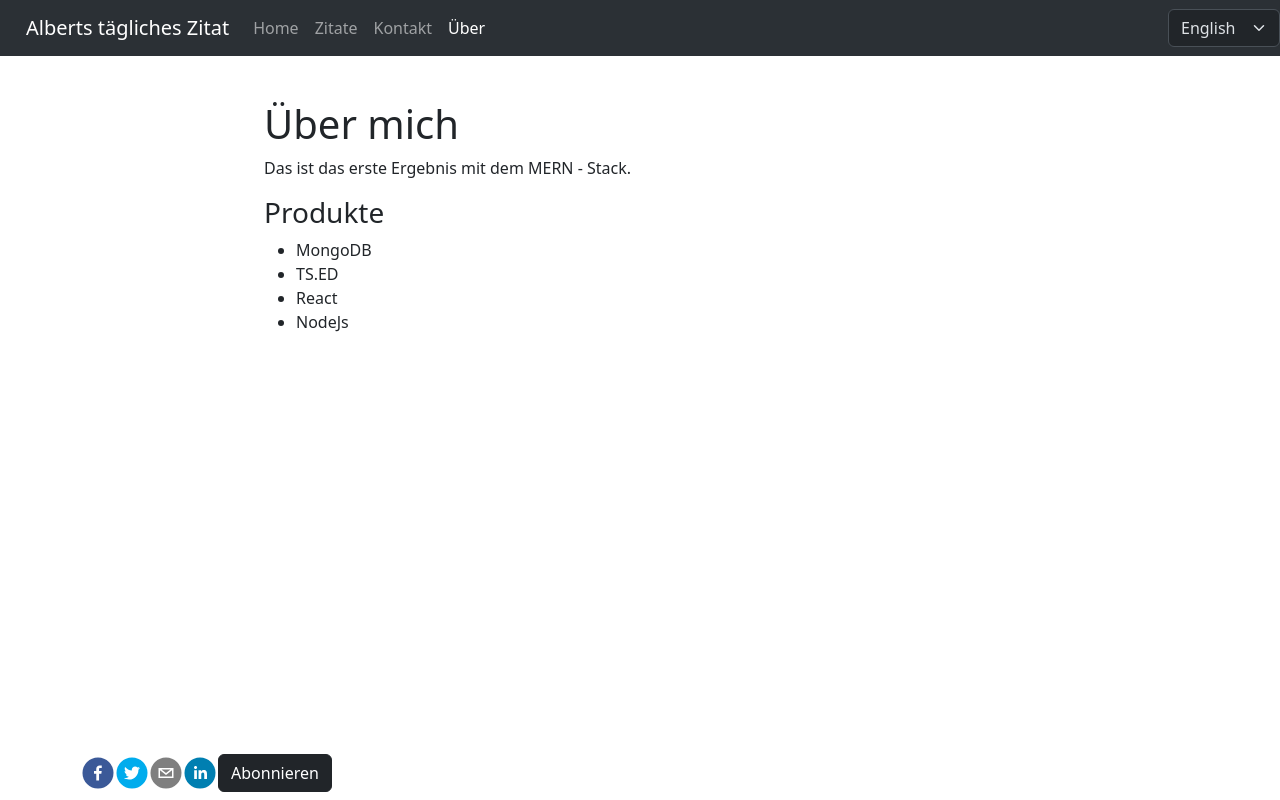
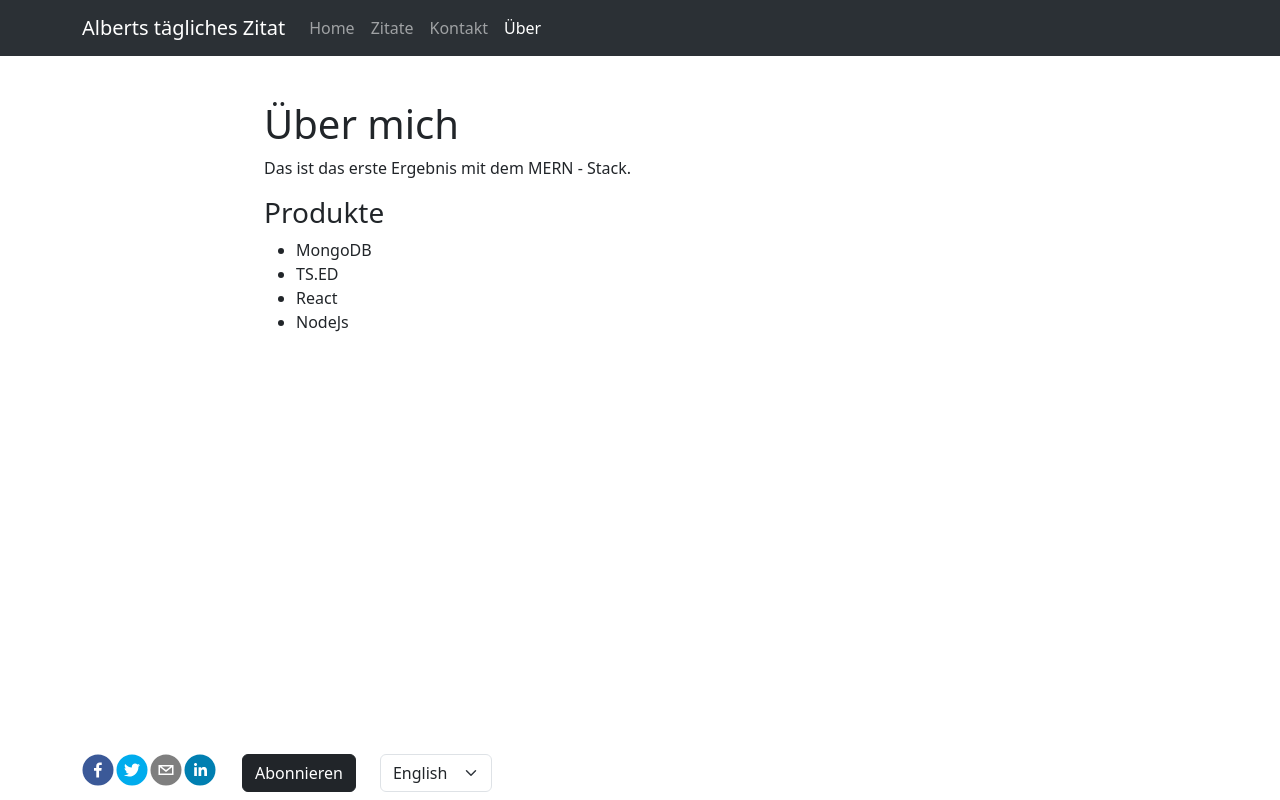
Before and after one commit to albertokrug/quotes, a React (Create React App) app: page /about in a window 1280 px wide. Built offline with nearby package versions, Linux system fonts and the light colour scheme.

Commit message:
first version

```diff
--- a/src/App.js
+++ b/src/App.js
@@ -22,7 +22,7 @@ function App() {
     <IntlProvider locale={locale} messages={messages}>
       <Container>
         <Row>
-          <Navigation onChangeHandler={handleLanguageChange} />
+          <Navigation />
         </Row>
       </Container>
       <Container style={{ padding: "100px 0 60px 0" }}>
@@ -37,7 +37,7 @@ function App() {
       </Container>
       <Container>
         <Row>
-          <Footer />
+          <Footer onChangeHandler={handleLanguageChange} />
         </Row>
       </Container>
     </IntlProvider>
--- a/src/components/Footer.jsx
+++ b/src/components/Footer.jsx
@@ -1,16 +1,24 @@
-import { Col, Container, Navbar } from "react-bootstrap";
+import { Col, Container, Navbar, Row } from "react-bootstrap";
 import Social from "./Social";
 import Subscription from "../features/subscription/Subscription";
+import LanguageSelector from "../features/language/LanguageSelector";
 
-const Footer = () => {
+const Footer = (props) => {
   return (
     <Col>
-      <Navbar fixed="bottom">
+      <Navbar fixed="bottom" className="justify-content-between">
         <Container>
-          <Navbar.Collapse>
-            <Social />
-            <Subscription />
-          </Navbar.Collapse>
+          <Row>
+            <Col xs="auto">
+              <Social />
+            </Col>
+            <Col xs="auto">
+              <Subscription />
+            </Col>
+            <Col xs="auto">
+              <LanguageSelector onChangeHandler={props.onChangeHandler} />
+            </Col>
+          </Row>
         </Container>
       </Navbar>
     </Col>
--- a/src/components/Navigation.jsx
+++ b/src/components/Navigation.jsx
@@ -2,10 +2,9 @@ import React from "react";
 import { Navbar, Nav } from "react-bootstrap";
 import { LinkContainer } from "react-router-bootstrap";
 import Container from "react-bootstrap/Container";
-import LanguageSelector from "../features/language/LanguageSelector";
 import { FormattedMessage } from "react-intl";
 
-const Navigation = (props) => {
+const Navigation = () => {
   return (
     <>
       <Navbar
@@ -50,7 +49,6 @@ const Navigation = (props) => {
             </Nav>
           </Navbar.Collapse>
         </Container>
-        <LanguageSelector onChangeHandler={props.onChangeHandler} />
       </Navbar>
     </>
   );
--- a/src/features/language/LanguageSelector.jsx
+++ b/src/features/language/LanguageSelector.jsx
@@ -1,4 +1,4 @@
-import { Col, Form, Row } from "react-bootstrap";
+import { Col, Form, Navbar, Row } from "react-bootstrap";
 
 export default function LanguageSelector(props) {
   const handleLanguageSelect = (e) => {
@@ -7,16 +7,14 @@ export default function LanguageSelector(props) {
   };
 
   return (
-    <Form inline={"true"}>
-      <Row>
-        <Col xs="auto">
-          <Form.Select onChange={handleLanguageSelect}>
-            <option value="en">English</option>
-            <option value="de">Deutsch</option>
-            {/* Add more language options */}
-          </Form.Select>
-        </Col>
-      </Row>
-    </Form>
+    <>
+      <Navbar.Text>
+        <Form.Select onChange={handleLanguageSelect}>
+          <option value="en">English</option>
+          <option value="de">Deutsch</option>
+          {/* Add more language options */}
+        </Form.Select>
+      </Navbar.Text>
+    </>
   );
 }
```
